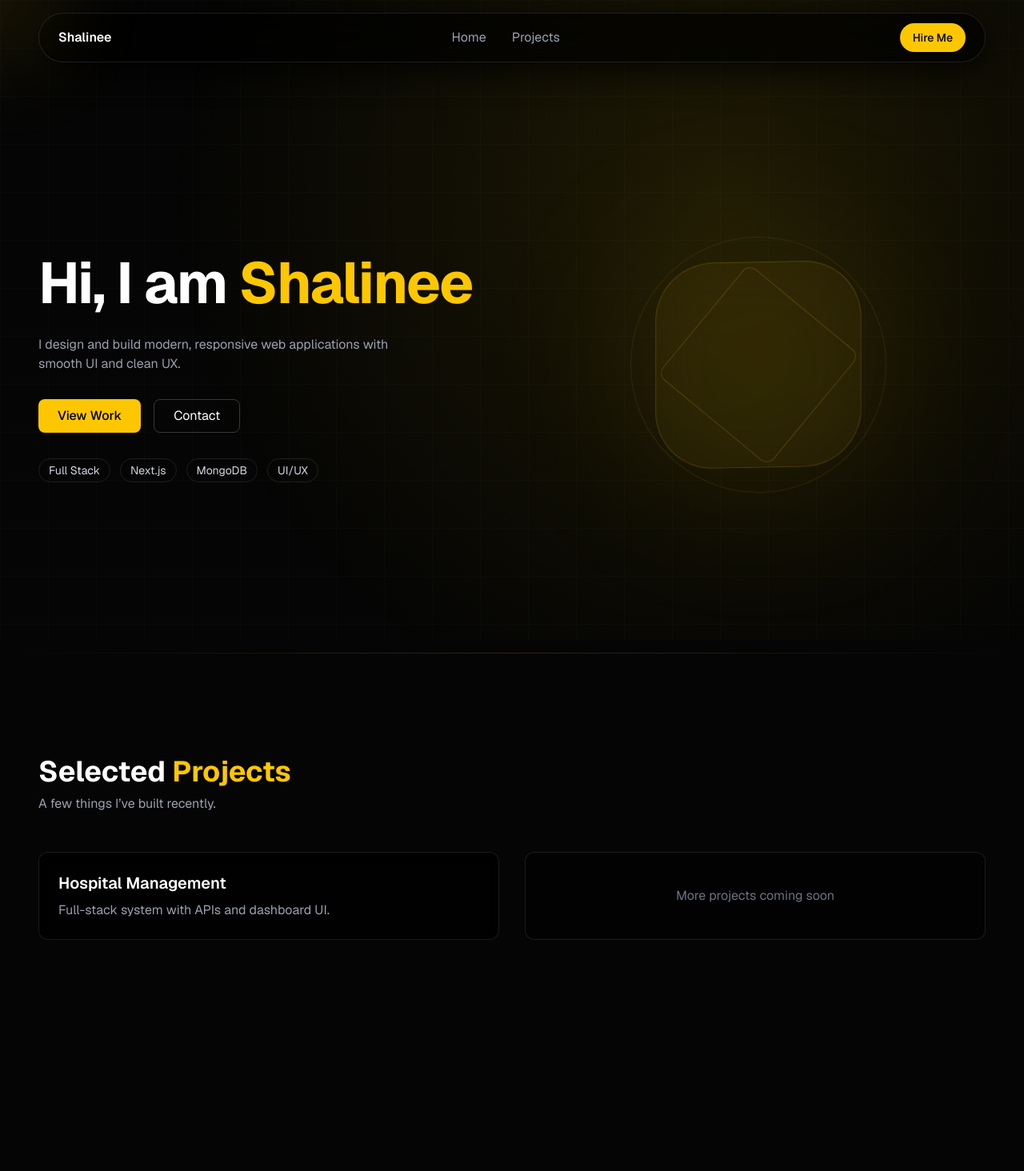
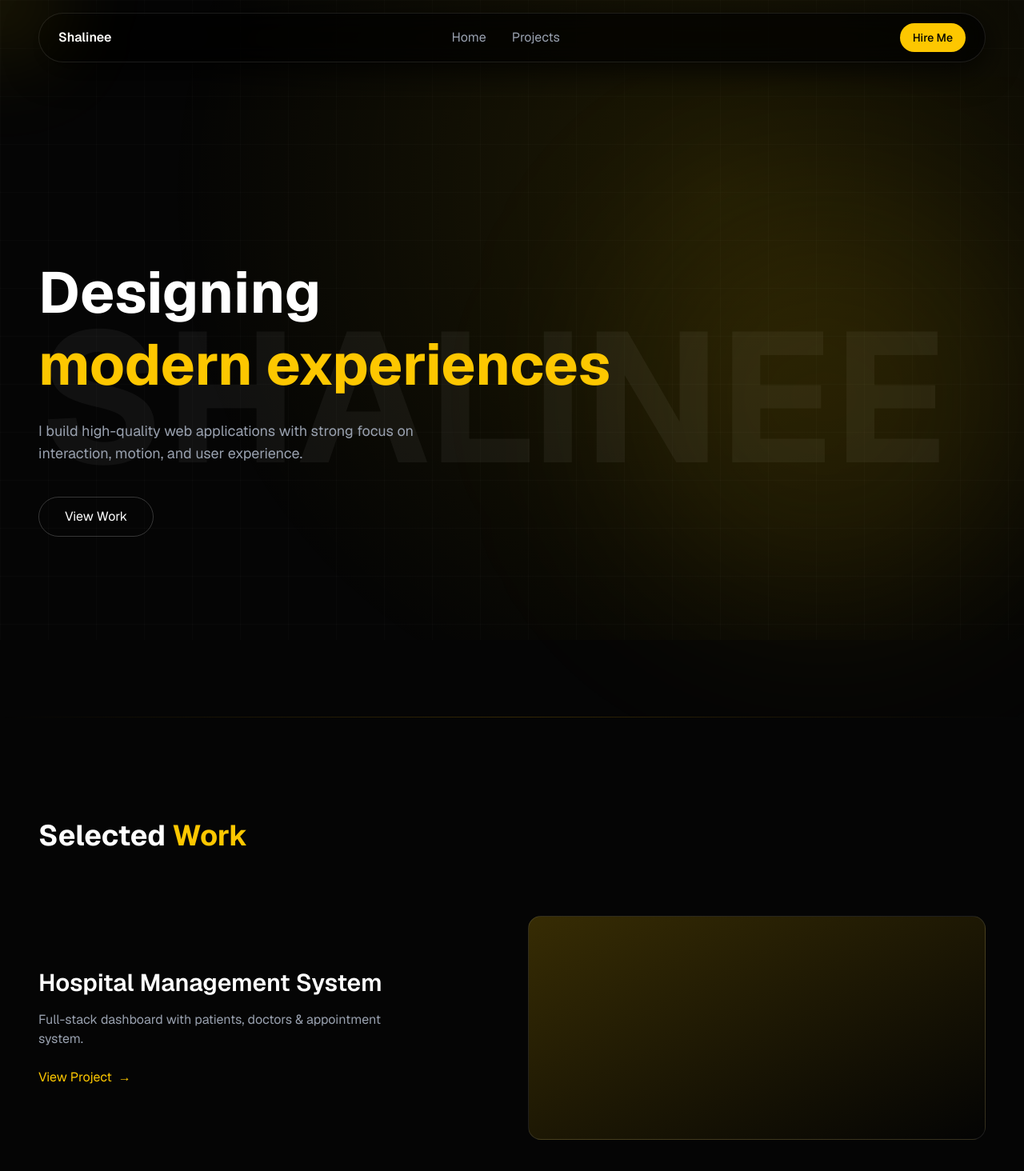
Before and after one commit to Shalineeeweeee/portfolio, a Next.js app: page / in a window 1280 px wide. Shown: the top 1464 px of the page at 80% size. Before the commit the page ends 1303 px from the top, so only its background shows below. Built offline with nearby package versions, Linux system fonts and the light colour scheme.

Commit message:
updating ui

```diff
--- a/app/components/Hero.tsx
+++ b/app/components/Hero.tsx
@@ -1,103 +1,57 @@
 "use client";
 
-import {
-  motion,
-  useMotionValue,
-  useTransform,
-  useSpring,
-} from "framer-motion";
-import { useEffect } from "react";
+import { motion } from "framer-motion";
 
 export default function Hero() {
-  const x = useMotionValue(0);
-  const y = useMotionValue(0);
+  return (
+    <section className="min-h-screen flex items-center relative overflow-hidden px-6 lg:px-12">
 
-  useEffect(() => {
-    const move = (e: MouseEvent) => {
-      x.set(e.clientX);
-      y.set(e.clientY);
-    };
-    window.addEventListener("mousemove", move);
-    return () => window.removeEventListener("mousemove", move);
-  }, [x, y]);
+      {/* BIG BACK TEXT */}
+      <h1 className="absolute text-[18vw] font-bold text-white/5 leading-none pointer-events-none select-none">
+        SHALINEE
+      </h1>
 
-  const sx = useSpring(x, { stiffness: 60, damping: 20 });
-  const sy = useSpring(y, { stiffness: 60, damping: 20 });
+      <div className="max-w-7xl mx-auto w-full relative z-10">
 
-  const rotateX = useTransform(sy, [0, window.innerHeight || 1], [8, -8]);
-  const rotateY = useTransform(sx, [0, window.innerWidth || 1], [-8, 8]);
-
-  return (
-    <section id="home" className="min-h-[90vh] flex items-center px-6 lg:px-12">
-      <div className="max-w-7xl mx-auto w-full grid lg:grid-cols-2 gap-12 items-center">
-
-        {/* LEFT */}
-        <div>
+        {/* MAIN TEXT */}
         <motion.h1
-            initial={{ opacity: 0, y: 40 }}
+          initial={{ opacity: 0, y: 60 }}
           animate={{ opacity: 1, y: 0 }}
-            className="text-6xl md:text-7xl font-bold leading-tight tracking-tight"
+          className="text-5xl md:text-7xl font-bold leading-tight"
         >
-            Hi, I am <span className="text-yellow-400">Shalinee</span>
+          Designing <br />
+          <span className="text-yellow-400">modern experiences</span>
         </motion.h1>
 
+        {/* SUBTEXT */}
         <motion.p
           initial={{ opacity: 0, y: 40 }}
           animate={{ opacity: 1, y: 0 }}
           transition={{ delay: 0.2 }}
-            className="mt-5 text-gray-400 max-w-md"
+          className="mt-6 text-gray-400 max-w-lg text-lg"
         >
-            I design and build modern, responsive web applications with smooth UI and clean UX.
+          I build high-quality web applications with strong focus on interaction, motion, and user experience.
         </motion.p>
 
+        {/* BUTTON */}
         <motion.div
-            className="mt-8 flex gap-4"
           initial={{ opacity: 0 }}
           animate={{ opacity: 1 }}
           transition={{ delay: 0.4 }}
+          className="mt-10"
         >
-            <button className="bg-yellow-400 text-black px-6 py-2 rounded-lg font-medium">
-              View Work
-            </button>
-            <button className="border border-white/20 px-6 py-2 rounded-lg hover:bg-white/5">
-              Contact
+          <button className="group relative px-8 py-3 rounded-full border border-white/20 overflow-hidden">
+            <span className="relative z-10">View Work</span>
+
+            <div className="absolute inset-0 bg-yellow-400 scale-x-0 group-hover:scale-x-100 origin-left transition duration-300" />
           </button>
         </motion.div>
 
-          <div className="mt-8 flex flex-wrap gap-3 text-sm text-gray-300">
-            {["Full Stack", "Next.js", "MongoDB", "UI/UX"].map((s) => (
-              <span key={s} className="px-3 py-1 border border-white/10 rounded-full">
-                {s}
-              </span>
-            ))}
-          </div>
       </div>
 
-        {/* RIGHT VISUAL */}
-        <div className="relative w-full h-[420px] flex items-center justify-center">
+      {/* SIDE GLOW */}
+      <div className="absolute right-0 top-1/2 -translate-y-1/2 w-[500px] h-[500px] bg-yellow-400/10 blur-[120px] rounded-full" />
 
-          <motion.div
-            style={{ rotateX, rotateY }}
-            className="w-[260px] h-[260px] rounded-[28%]
-            border border-yellow-500/20 bg-yellow-400/5 backdrop-blur-xl"
-          />
-
-          <motion.div
-            animate={{ rotate: 360 }}
-            transition={{ duration: 30, repeat: Infinity, ease: "linear" }}
-            className="absolute w-[320px] h-[320px] border border-yellow-500/10 rounded-full"
-          />
-
-          <motion.div
-            animate={{ rotate: -360 }}
-            transition={{ duration: 40, repeat: Infinity, ease: "linear" }}
-            className="absolute w-[180px] h-[180px] border border-yellow-500/20 rounded-xl"
-          />
-
-          <div className="absolute w-[300px] h-[300px] bg-yellow-400/10 blur-[100px] rounded-full" />
-        </div>
-
-      </div>
     </section>
   );
 }
--- a/app/components/ProjectsSection.tsx
+++ b/app/components/ProjectsSection.tsx
@@ -1,35 +1,49 @@
 "use client";
 
 import SectionWrapper from "./SectionWrapper";
+import { motion } from "framer-motion";
 
 export default function ProjectsSection() {
   return (
     <SectionWrapper id="projects">
 
-      <div className="mb-12">
-        <h2 className="text-3xl md:text-4xl font-bold">
-          Selected <span className="text-yellow-400">Projects</span>
-        </h2>
-        <p className="text-gray-400 mt-2 max-w-md">
-          A few things I’ve built recently.
-        </p>
-      </div>
+      <h2 className="text-4xl font-bold mb-20">
+        Selected <span className="text-yellow-400">Work</span>
+      </h2>
 
-      <div className="grid md:grid-cols-2 gap-8">
+      <div className="space-y-24">
 
-        <div className="relative rounded-xl border border-white/10 bg-black/80 p-6 backdrop-blur group">
-          <div className="absolute inset-0 opacity-0 group-hover:opacity-100 transition bg-yellow-400/5 blur-xl" />
-          <div className="relative z-10">
-            <h3 className="text-xl font-semibold">Hospital Management</h3>
-            <p className="text-gray-400 mt-2">
-              Full-stack system with APIs and dashboard UI.
+        {/* PROJECT */}
+        <motion.div
+          whileHover="hover"
+          className="group grid lg:grid-cols-2 gap-10 items-center"
+        >
+
+          {/* TEXT */}
+          <div>
+            <h3 className="text-3xl font-semibold">
+              Hospital Management System
+            </h3>
+
+            <p className="text-gray-400 mt-4 max-w-md">
+              Full-stack dashboard with patients, doctors & appointment system.
             </p>
+
+            <div className="mt-6 text-yellow-400 flex items-center gap-2">
+              View Project
+              <span className="group-hover:translate-x-2 transition">→</span>
+            </div>
           </div>
-        </div>
 
-        <div className="rounded-xl border border-white/10 bg-black/50 p-6 flex items-center justify-center text-gray-500">
-          More projects coming soon
-        </div>
+          {/* VISUAL */}
+          <motion.div
+            variants={{
+              hover: { scale: 1.05 },
+            }}
+            className="h-[280px] rounded-2xl bg-gradient-to-br from-yellow-400/20 to-transparent border border-white/10"
+          />
+
+        </motion.div>
 
       </div>
 
```
Lines whose indentation alone changed are shown as unchanged.
